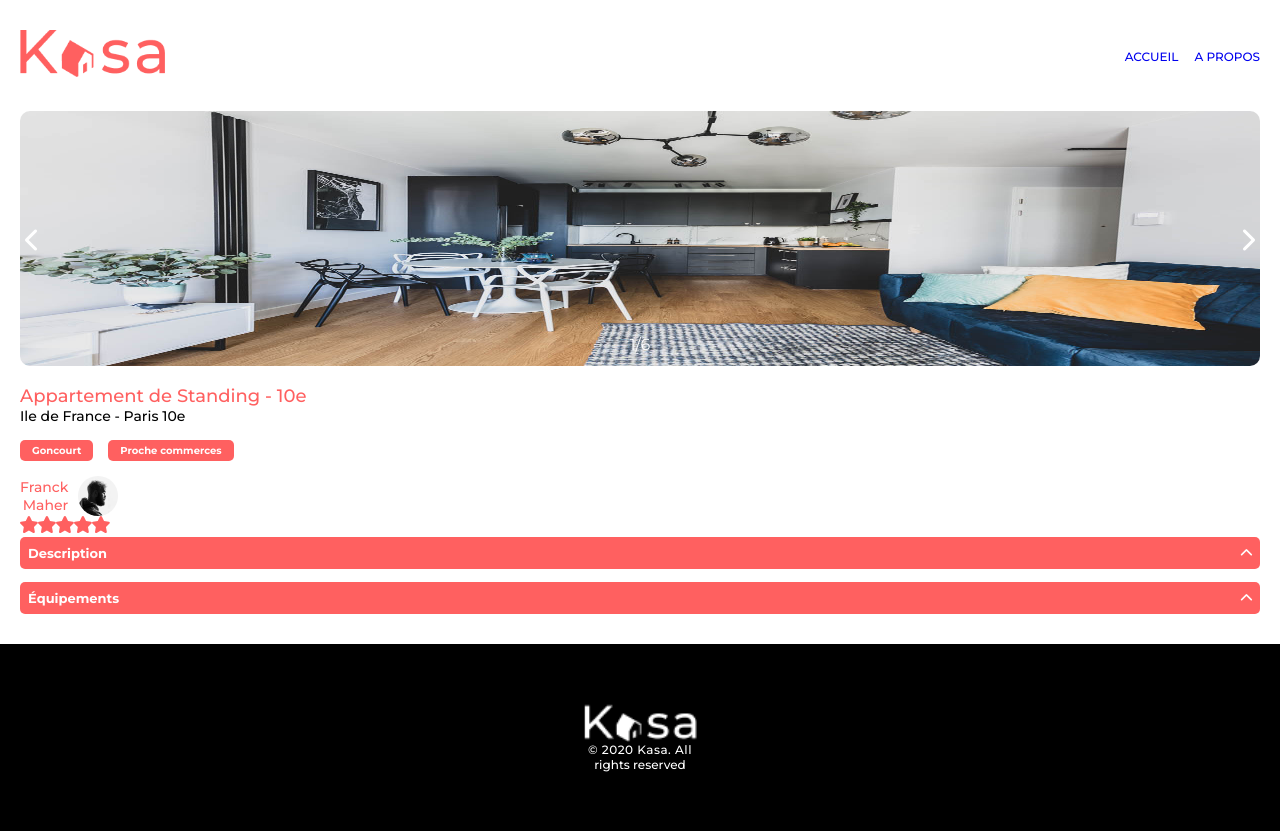
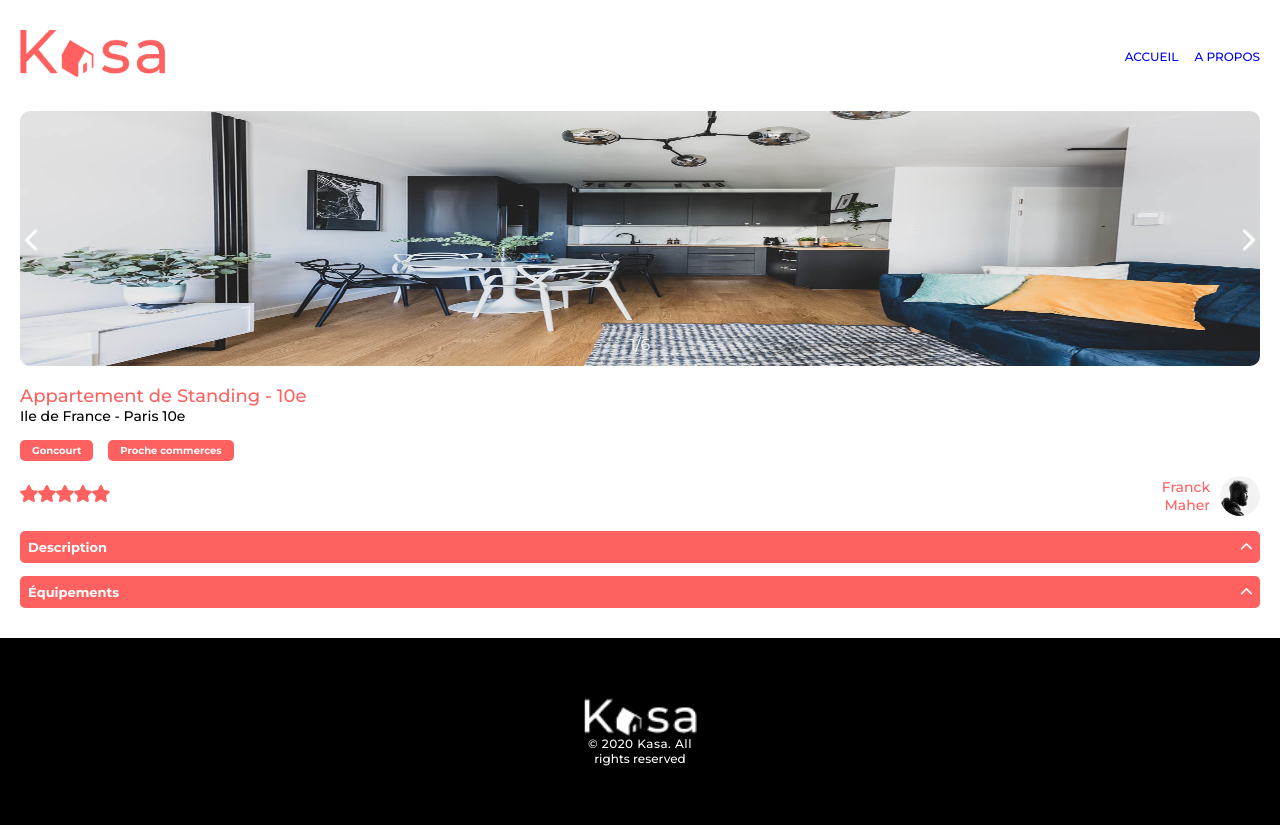
Before and after one commit to Mvnsour/Kasa-Projet-6, a React (Vite) app: page /ApartmentPage/0979876d in a window 1280 px wide. Built offline with nearby package versions, Linux system fonts and the light colour scheme.

Commit message:
feat: add styling for apartment host section with flex layout

```diff
--- a/src/pages/ApartmentPage.scss
+++ b/src/pages/ApartmentPage.scss
@@ -0,0 +1,7 @@
+.apartment-host {
+  display: flex;
+  flex-direction: row-reverse;
+  justify-content: space-between;
+  align-items: center;
+  margin-bottom: 15px;
+}
```
